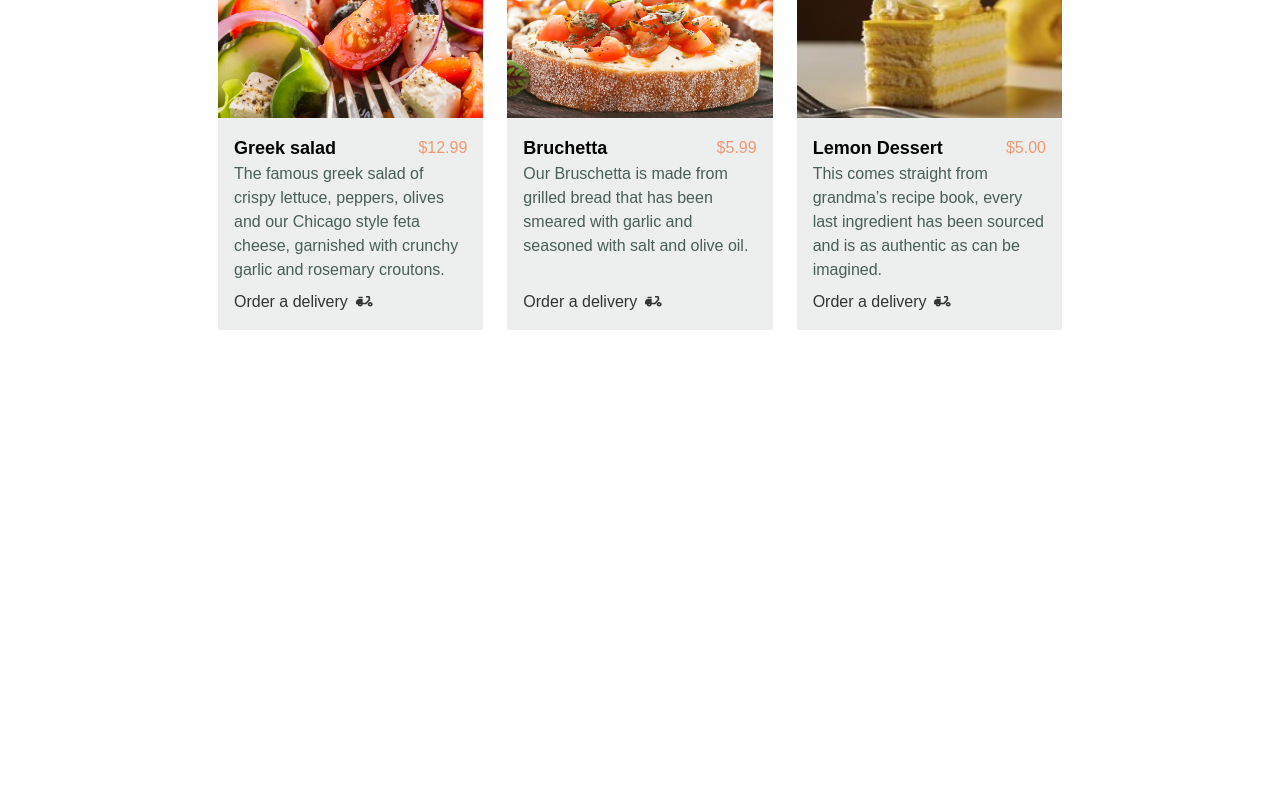
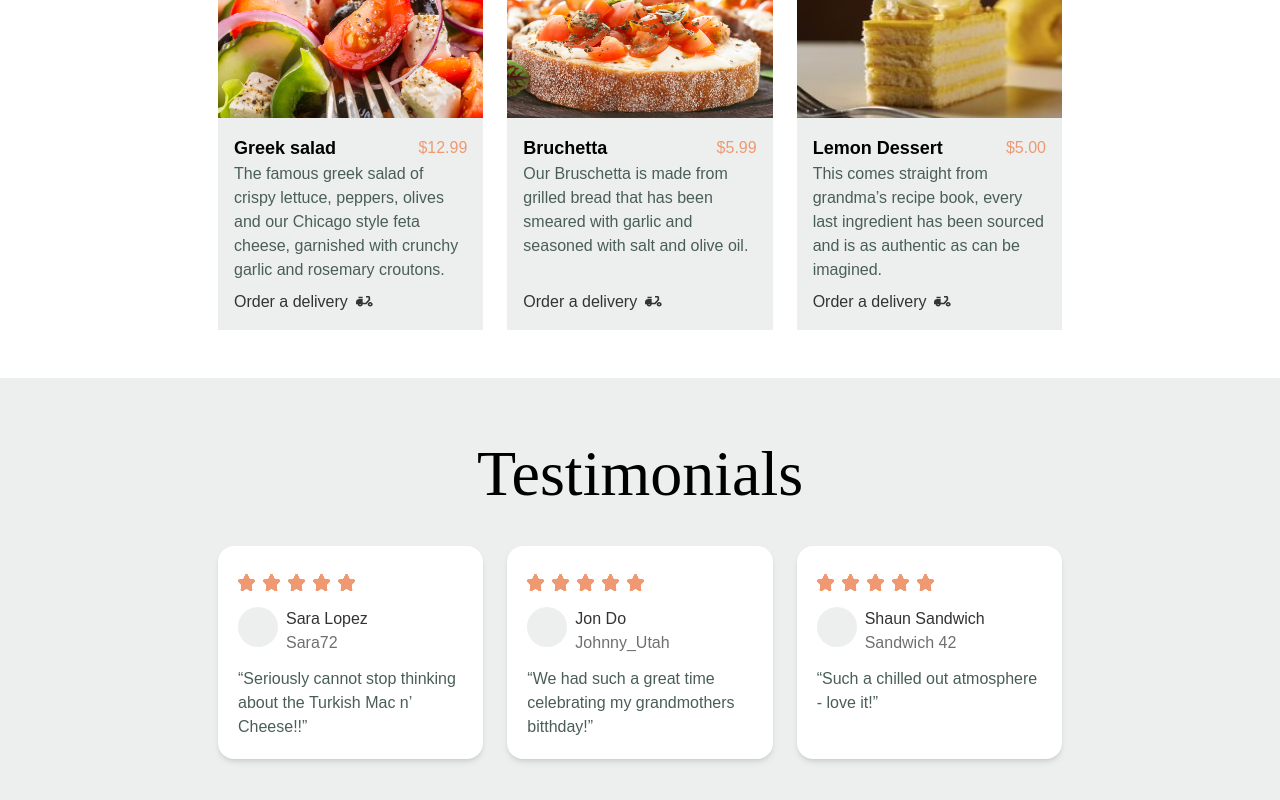
Before and after one commit to Brewd3v/little-lemon, a JavaScript app: page / in a window 1280 px wide. Shown: the part 690-1490 px from the top of the page. Before the commit the page ends 1068 px from the top, so only its background shows below. Built offline with nearby package versions, Linux system fonts and the light colour scheme; the HTML template or start-up script is replaced by a standard one.

Commit message:
reviews section

```diff
--- /dev/null
+++ b/src/components/ReviewStars.js
@@ -0,0 +1,12 @@
+import StarIcon from "./icons/Star";
+
+export default function ReviewStars() {
+  const numbers = [1, 2, 3, 4, 5];
+  return (
+    <>
+      {numbers.map((count) => (
+        <StarIcon key={count} />
+      ))}
+    </>
+  );
+}
--- /dev/null
+++ b/src/components/TestimonialCard.js
@@ -0,0 +1,23 @@
+import ReviewStars from "./ReviewStars";
+
+export default function TestimonialCard({ fullname, tag, text }) {
+  return (
+    <div className="p-5 bg-white shadow-md rounded-2xl">
+      <div className="flex gap-2 mt-2 mb-4 text-primary-coral">
+        <ReviewStars />
+      </div>
+      <div className="flex items-start gap-2 mb-3">
+        <div className="w-10 h-10 rounded-full bg-primary-lightGray"></div>
+        <div>
+          <h4 className="mb-0 text-highlighted text-primary-darkGray">
+            {fullname}
+          </h4>
+          <p className="text-p text-[#6E6F6E]">{tag}</p>
+        </div>
+      </div>
+      <div className="text-p">
+        {"“"}{text}{"”"}
+      </div>
+    </div>
+  );
+}
--- /dev/null
+++ b/src/components/blocks/HomeTestimonials.js
@@ -0,0 +1,38 @@
+import TestimonialCard from "../TestimonialCard";
+
+export default function HomeTestimonials() {
+  const testimonials = [
+    {
+      fullname: "Sara Lopez",
+      tag: "Sara72",
+      text: "Seriously cannot stop thinking about the Turkish Mac n’ Cheese!!",
+    },
+    {
+      fullname: "Jon Do",
+      tag: "Johnny_Utah",
+      text: "We had such a great time celebrating my grandmothers bitthday!",
+    },
+    {
+      fullname: "Shaun Sandwich",
+      tag: "Sandwich 42",
+      text: "Such a chilled out atmosphere - love it!",
+    },
+  ];
+
+  return (
+    <section className="py-12 bg-primary-lightGray">
+      <h2 className="pb-6 text-center text-title">Testimonials</h2>
+      <div className="max-w-[860px] px-2 mx-auto grid sm:grid-cols-2 md:grid-cols-3 gap-6">
+        {testimonials &&
+          testimonials.map((item) => (
+            <TestimonialCard
+              key={item.tag}
+              fullname={item.fullname}
+              tag={item.tag}
+              text={item.text}
+            />
+          ))}
+      </div>
+    </section>
+  );
+}
--- /dev/null
+++ b/src/components/icons/Star.js
@@ -0,0 +1,17 @@
+export default function StarIcon() {
+  return (
+    <svg
+      xmlns="http://www.w3.org/2000/svg"
+      width="17"
+      height="17"
+      viewBox="0 0 17 17"
+      fill="currentColor"
+    >
+      <path d="M9.42486 0.597589C9.25424 0.232396 8.89367 0 8.49769 0C8.10171 0 7.74436 0.232396 7.57051 0.597589L5.50047 4.98987L0.877481 5.6937C0.491159 5.75346 0.169223 6.03233 0.0501075 6.41413C-0.0690086 6.79592 0.0275719 7.21755 0.304436 7.49975L3.659 10.9226L2.86704 15.7598C2.80265 16.1582 2.96362 16.5632 3.28234 16.7989C3.60105 17.0346 4.02279 17.0645 4.37048 16.8753L8.50091 14.6011L12.6313 16.8753C12.979 17.0645 13.4008 17.0379 13.7195 16.7989C14.0382 16.5599 14.1992 16.1582 14.1348 15.7598L13.3396 10.9226L16.6942 7.49975C16.971 7.21755 17.0708 6.79592 16.9485 6.41413C16.8262 6.03233 16.5074 5.75346 16.1211 5.6937L11.4949 4.98987L9.42486 0.597589Z" />
+      <path d="M9.42486 0.597589C9.25424 0.232396 8.89367 0 8.49769 0C8.10171 0 7.74436 0.232396 7.57051 0.597589L5.50047 4.98987L0.877481 5.6937C0.491159 5.75346 0.169223 6.03233 0.0501075 6.41413C-0.0690086 6.79592 0.0275719 7.21755 0.304436 7.49975L3.659 10.9226L2.86704 15.7598C2.80265 16.1582 2.96362 16.5632 3.28234 16.7989C3.60105 17.0346 4.02279 17.0645 4.37048 16.8753L8.50091 14.6011L12.6313 16.8753C12.979 17.0645 13.4008 17.0379 13.7195 16.7989C14.0382 16.5599 14.1992 16.1582 14.1348 15.7598L13.3396 10.9226L16.6942 7.49975C16.971 7.21755 17.0708 6.79592 16.9485 6.41413C16.8262 6.03233 16.5074 5.75346 16.1211 5.6937L11.4949 4.98987L9.42486 0.597589Z" />
+      <path d="M9.42486 0.597589C9.25424 0.232396 8.89367 0 8.49769 0C8.10171 0 7.74436 0.232396 7.57051 0.597589L5.50047 4.98987L0.877481 5.6937C0.491159 5.75346 0.169223 6.03233 0.0501075 6.41413C-0.0690086 6.79592 0.0275719 7.21755 0.304436 7.49975L3.659 10.9226L2.86704 15.7598C2.80265 16.1582 2.96362 16.5632 3.28234 16.7989C3.60105 17.0346 4.02279 17.0645 4.37048 16.8753L8.50091 14.6011L12.6313 16.8753C12.979 17.0645 13.4008 17.0379 13.7195 16.7989C14.0382 16.5599 14.1992 16.1582 14.1348 15.7598L13.3396 10.9226L16.6942 7.49975C16.971 7.21755 17.0708 6.79592 16.9485 6.41413C16.8262 6.03233 16.5074 5.75346 16.1211 5.6937L11.4949 4.98987L9.42486 0.597589Z" />
+      <path d="M9.42486 0.597589C9.25424 0.232396 8.89367 0 8.49769 0C8.10171 0 7.74436 0.232396 7.57051 0.597589L5.50047 4.98987L0.877481 5.6937C0.491159 5.75346 0.169223 6.03233 0.0501075 6.41413C-0.0690086 6.79592 0.0275719 7.21755 0.304436 7.49975L3.659 10.9226L2.86704 15.7598C2.80265 16.1582 2.96362 16.5632 3.28234 16.7989C3.60105 17.0346 4.02279 17.0645 4.37048 16.8753L8.50091 14.6011L12.6313 16.8753C12.979 17.0645 13.4008 17.0379 13.7195 16.7989C14.0382 16.5599 14.1992 16.1582 14.1348 15.7598L13.3396 10.9226L16.6942 7.49975C16.971 7.21755 17.0708 6.79592 16.9485 6.41413C16.8262 6.03233 16.5074 5.75346 16.1211 5.6937L11.4949 4.98987L9.42486 0.597589Z" />
+      <path d="M9.42486 0.597589C9.25424 0.232396 8.89367 0 8.49769 0C8.10171 0 7.74436 0.232396 7.57051 0.597589L5.50047 4.98987L0.877481 5.6937C0.491159 5.75346 0.169223 6.03233 0.0501075 6.41413C-0.0690086 6.79592 0.0275719 7.21755 0.304436 7.49975L3.659 10.9226L2.86704 15.7598C2.80265 16.1582 2.96362 16.5632 3.28234 16.7989C3.60105 17.0346 4.02279 17.0645 4.37048 16.8753L8.50091 14.6011L12.6313 16.8753C12.979 17.0645 13.4008 17.0379 13.7195 16.7989C14.0382 16.5599 14.1992 16.1582 14.1348 15.7598L13.3396 10.9226L16.6942 7.49975C16.971 7.21755 17.0708 6.79592 16.9485 6.41413C16.8262 6.03233 16.5074 5.75346 16.1211 5.6937L11.4949 4.98987L9.42486 0.597589Z" />
+    </svg>
+  );
+}
--- a/src/components/pages/Home.js
+++ b/src/components/pages/Home.js
@@ -1,34 +1,13 @@
 import HomeHero from "../blocks/HomeHero";
 import HomeSpecials from "../blocks/HomeSpecials";
+import HomeTestimonials from "../blocks/HomeTestimonials";
 
 export default function Home() {
   return (
     <>
       <HomeHero />
       <HomeSpecials />
+      <HomeTestimonials />
     </>
-
-    // <>
-    //   <h1 className="text-title">Display Title - Medium 64pt</h1>
-    //   <h2 className="text-subtitle">
-    //     Sub title - keep close to display Regular 40pt
-    //   </h2>
-    //   <p className="text-lead">
-    //     Lead text! Use this for descriptive items to catch attention!e.g.
-    //     home page or CTA (Call to action) Medium 18pt
-    //   </p>
-    //   <h3 className="text-sectiontitle">
-    //     SECTION TITLE! UPPERCASE 20pt EXTRA BOLD
-    //   </h3>
-    //   <span className="block text-sectioncategories">
-    //     This weeks specials! Section categories 16pt Extra Bold
-    //   </span>
-    //   <h3 className="text-cardtitle">Card Title 18pt Bold</h3>
-    //   <p className="text-p">
-    //     Paragraph text regular 16pt 1.5 line height Max 65 characters per
-    //     line.
-    //   </p>
-    //   <p className="text-highlighted">Highlight text e.g. price medium 16pt</p>
-    // </>
   );
 }
```
